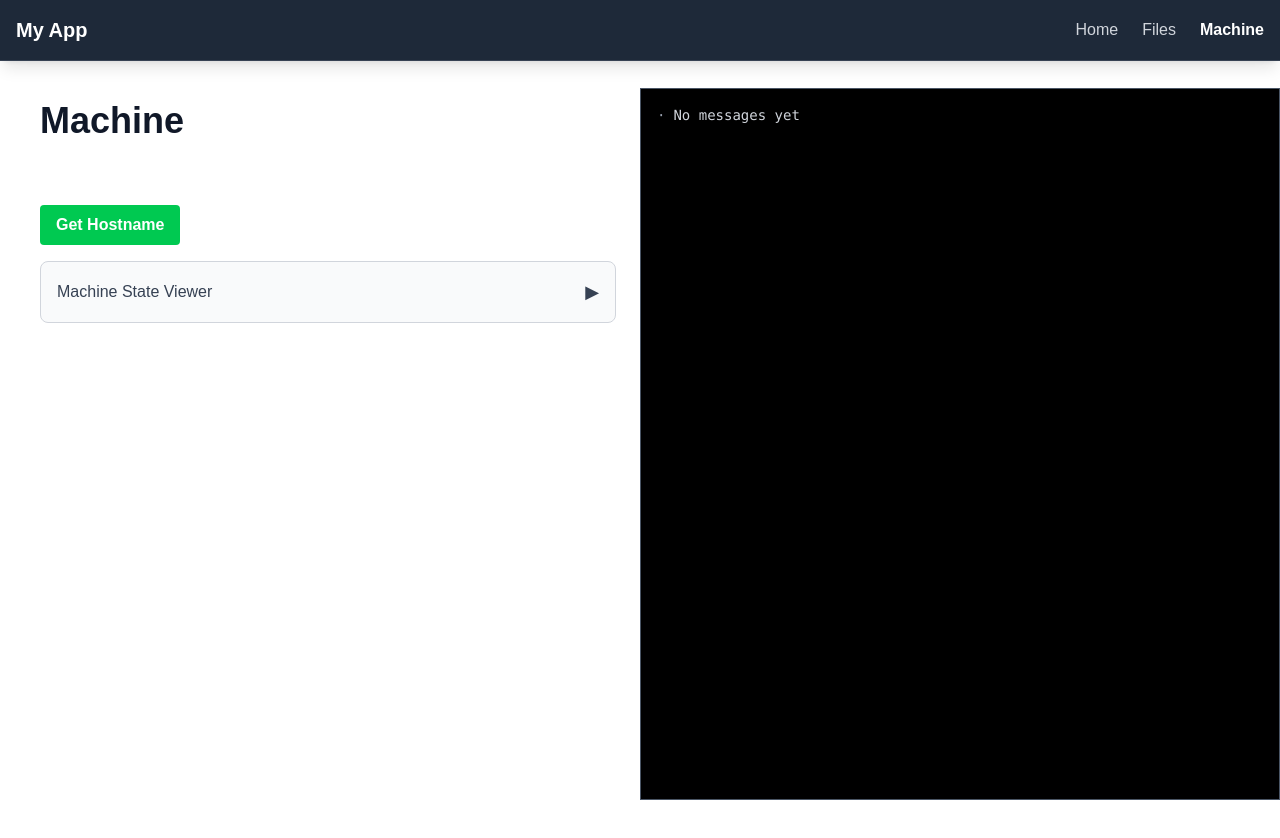
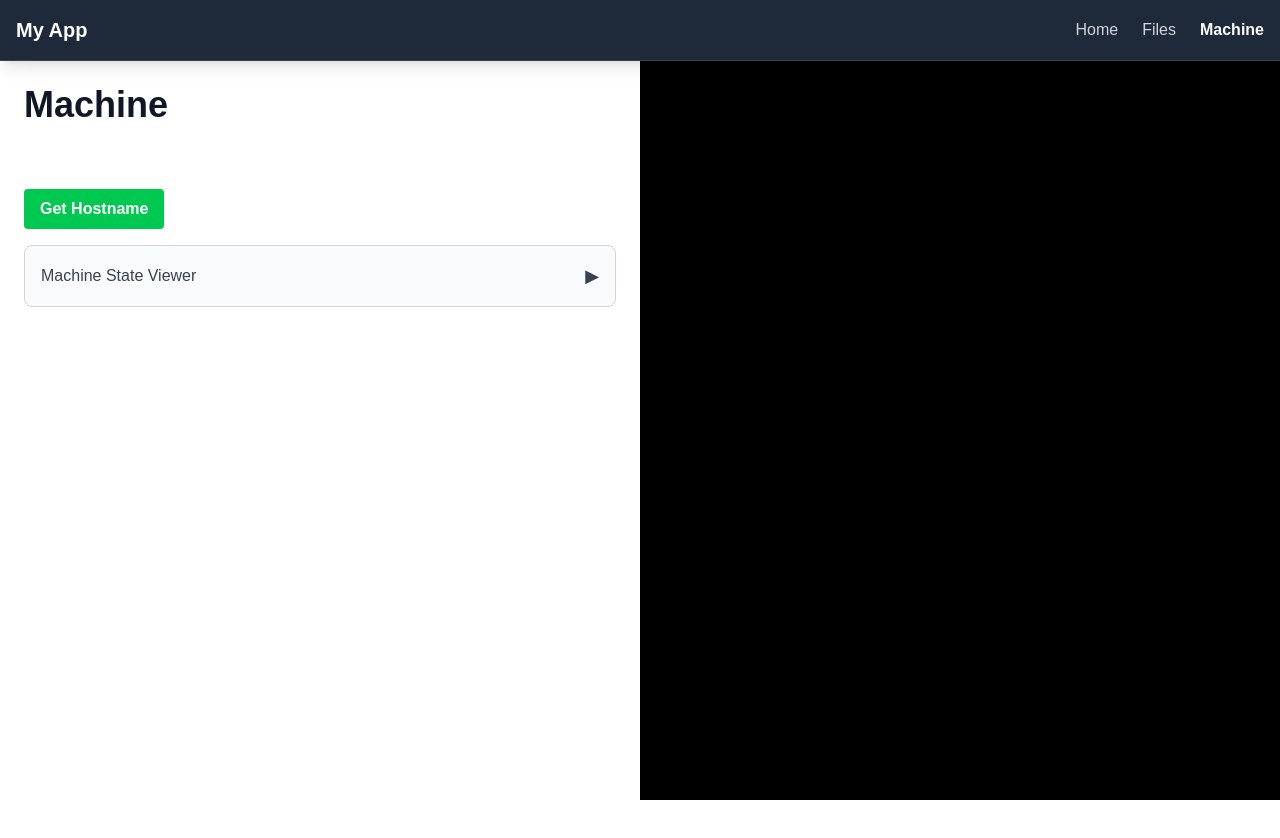
Before and after one commit to merklegroot/hudsse, a Next.js app: page /machine in a window 1280 px wide. Shown: the top 838 px of the page. Built offline with nearby package versions, Linux system fonts and the light colour scheme.

Commit message:
more terminal positioning

```diff
--- a/app/machine/page.tsx
+++ b/app/machine/page.tsx
@@ -12,22 +12,20 @@ export default function Machine() {
 
   return (
     <>
-      <main className="h-screen flex flex-col">
+      <div className="h-screen flex flex-col pr-[50%]">
         <div className="flex-none p-6">
           <h1 className="text-3xl font-bold text-gray-900">Machine</h1>
         </div>
-        <div className="flex-1 overflow-hidden relative">
-          <div className="h-full flex">
-            <div className="flex-1 p-6 pr-[calc(50%+1.5rem)] overflow-y-auto">
-              <div className="space-x-4 mb-4">
-                <SseHostnameButton />
-              </div>
-              <MachineStateViewer />
+        <div className="flex-1 overflow-y-auto">
+          <div className="p-6">
+            <div className="space-x-4 mb-4">
+              <SseHostnameButton />
             </div>
+            <MachineStateViewer />
           </div>
         </div>
-      </main>
-      <div className="fixed top-[calc(4rem+1.5rem)] right-0 w-1/2 h-[calc(100vh-4rem-1.5rem)] z-40">
+      </div>
+      <div className="fixed top-0 right-0 w-1/2 h-screen z-40">
         <TerminalControl messages={messages} />
       </div>
     </>
--- a/components/TerminalControl.tsx
+++ b/components/TerminalControl.tsx
@@ -64,7 +64,7 @@ function SimpleMessageView({ messages }: { messages: SseMessage[] }) {
 
   return (
     <div
-      className="bg-black border border-gray-600 text-sm h-full flex flex-col p-4"
+      className="bg-black text-sm h-full flex flex-col p-4"
       style={{ fontFamily: 'Monaco, Menlo, "Ubuntu Mono", "Roboto Mono", Consolas, "Liberation Mono", "Courier New", monospace' }}>
       <div
         ref={scrollRef}
```
